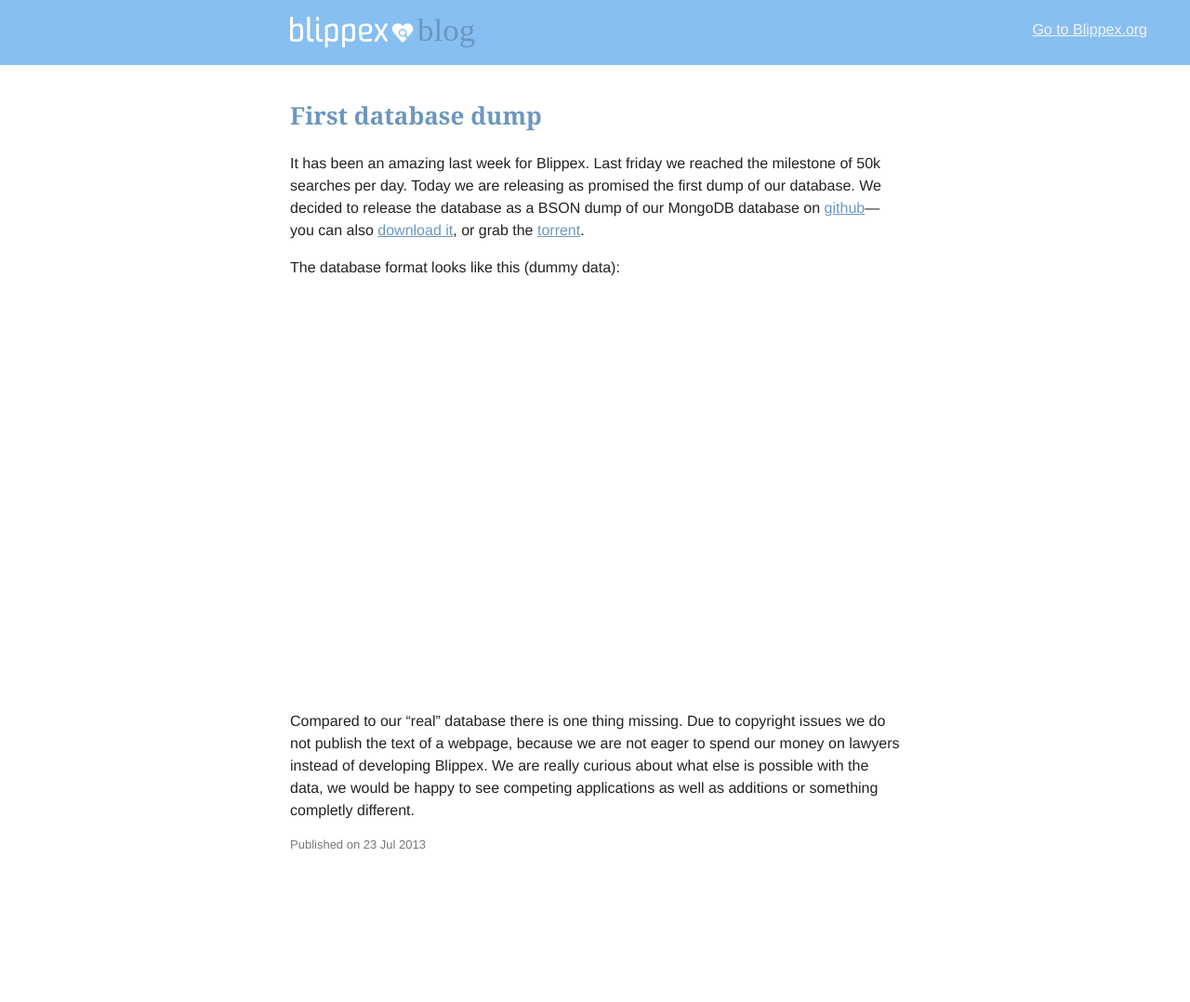
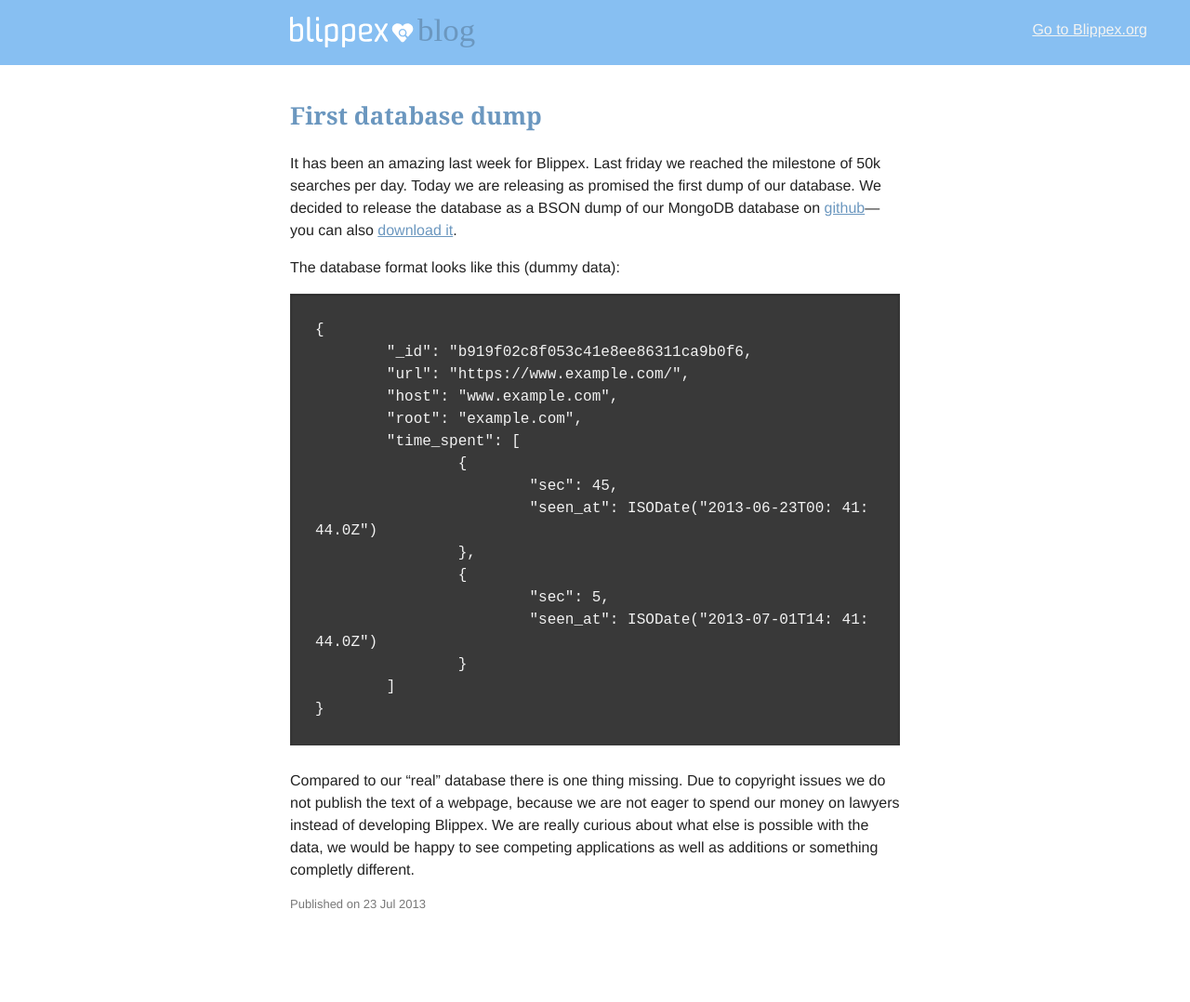
Before and after one commit to blippex/blippex.github.io, a Jekyll site: the page built from _posts/2013-07-23-First-database-dump.markdown, in a window 1280 px wide. Shown: the whole page at 93% size. Built offline with Jekyll 4.4.1, drawn with Linux system fonts in a browser that asks for light colours; comment, search, counter and statistics services are not loaded; before the commit the page ends 1014 px from its top, so only the background shows below that.

Commit message:
Deleted torrent link; added code highlighting.

```diff
--- a/_posts/2013-07-23-First-database-dump.markdown
+++ b/_posts/2013-07-23-First-database-dump.markdown
@@ -6,7 +6,7 @@
 tags: dump database
 ---
 
-It has been an amazing last week for Blippex. Last friday we reached the milestone of 50k searches per day. Today we are releasing as promised the first dump of our database. We decided to release the database as a BSON dump of our MongoDB database on [github](https://github.com/blippex/blippex_search_database_dump)—you can also [download it](https://s3-eu-west-1.amazonaws.com/export.blippex.org/blippex_18_07_2013.tar.gz), or grab the [torrent](magnet:?xt=urn:btih:B8E78959FD987B6644274FC36B73FD9E609B7F48&dn=blippex_18_07_2013.tar.gz&tr=http%3a//s3-tracker.eu-west-1.amazonaws.com%3a6969/announce).<!-- more -->
+It has been an amazing last week for Blippex. Last friday we reached the milestone of 50k searches per day. Today we are releasing as promised the first dump of our database. We decided to release the database as a BSON dump of our MongoDB database on [github](https://github.com/blippex/blippex_search_database_dump)—you can also [download it](https://s3-eu-west-1.amazonaws.com/export.blippex.org/blippex_18_07_2013.tar.gz).<!-- more -->
 
 The database format looks like this (dummy data):
 
--- a/css/highlighting.css
+++ /dev/null
@@ -1,70 +0,0 @@
-/*.highlight  { background: #333333; color: #ffffff}*/
-.highlight .hll { background-color: #ffffcc }
-.highlight .c { color: #87ceeb} /* Comment */
-.highlight .err { color: #ffffff} /* Error */
-.highlight .g { color: #ffffff} /* Generic */
-.highlight .k { color: #f0e68c} /* Keyword */
-.highlight .l { color: #ffffff} /* Literal */
-.highlight .n { color: #ffffff} /* Name */
-.highlight .o { color: #ffffff} /* Operator */
-.highlight .x { color: #ffffff} /* Other */
-.highlight .p { color: #ffffff} /* Punctuation */
-.highlight .cm { color: #87ceeb} /* Comment.Multiline */
-.highlight .cp { color: #cd5c5c} /* Comment.Preproc */
-.highlight .c1 { color: #87ceeb} /* Comment.Single */
-.highlight .cs { color: #87ceeb} /* Comment.Special */
-.highlight .gd { color: #0000c0; font-weight: bold; background-color: #008080 } /* Generic.Deleted */
-.highlight .ge { color: #c000c0; text-decoration: underline} /* Generic.Emph */
-.highlight .gr { color: #c0c0c0; font-weight: bold; background-color: #c00000 } /* Generic.Error */
-.highlight .gh { color: #cd5c5c} /* Generic.Heading */
-.highlight .gi { color: #ffffff; background-color: #0000c0 } /* Generic.Inserted */
-.highlight span.go { color: #add8e6; font-weight: bold; background-color: #4d4d4d } /* Generic.Output, qualified with span to prevent applying this style to the Go language, see #1153. */
-.highlight .gp { color: #ffffff} /* Generic.Prompt */
-.highlight .gs { color: #ffffff} /* Generic.Strong */
-.highlight .gu { color: #cd5c5c} /* Generic.Subheading */
-.highlight .gt { color: #c0c0c0; font-weight: bold; background-color: #c00000 } /* Generic.Traceback */
-.highlight .kc { color: #f0e68c} /* Keyword.Constant */
-.highlight .kd { color: #f0e68c} /* Keyword.Declaration */
-.highlight .kn { color: #f0e68c} /* Keyword.Namespace */
-.highlight .kp { color: #f0e68c} /* Keyword.Pseudo */
-.highlight .kr { color: #f0e68c} /* Keyword.Reserved */
-.highlight .kt { color: #bdb76b} /* Keyword.Type */
-.highlight .ld { color: #ffffff} /* Literal.Date */
-.highlight .m { color: #ffffff} /* Literal.Number */
-.highlight .s { color: #ffffff} /* Literal.String */
-.highlight .na { color: #ffffff} /* Name.Attribute */
-.highlight .nb { color: #ffffff} /* Name.Builtin */
-.highlight .nc { color: #ffffff} /* Name.Class */
-.highlight .no { color: #ffa0a0} /* Name.Constant */
-.highlight .nd { color: #ffffff} /* Name.Decorator */
-.highlight .ni { color: #ffdead} /* Name.Entity */
-.highlight .ne { color: #ffffff} /* Name.Exception */
-.highlight .nf { color: #ffffff} /* Name.Function */
-.highlight .nl { color: #ffffff} /* Name.Label */
-.highlight .nn { color: #ffffff} /* Name.Namespace */
-.highlight .nx { color: #ffffff} /* Name.Other */
-.highlight .py { color: #ffffff} /* Name.Property */
-.highlight .nt { color: #f0e68c} /* Name.Tag */
-.highlight .nv { color: #98fb98} /* Name.Variable */
-.highlight .ow { color: #ffffff} /* Operator.Word */
-.highlight .w { color: #ffffff} /* Text.Whitespace */
-.highlight .mf { color: #ffffff} /* Literal.Number.Float */
-.highlight .mh { color: #ffffff} /* Literal.Number.Hex */
-.highlight .mi { color: #ffffff} /* Literal.Number.Integer */
-.highlight .mo { color: #ffffff} /* Literal.Number.Oct */
-.highlight .sb { color: #ffffff} /* Literal.String.Backtick */
-.highlight .sc { color: #ffffff} /* Literal.String.Char */
-.highlight .sd { color: #ffffff} /* Literal.String.Doc */
-.highlight .s2 { color: #ffffff} /* Literal.String.Double */
-.highlight .se { color: #ffffff} /* Literal.String.Escape */
-.highlight .sh { color: #ffffff} /* Literal.String.Heredoc */
-.highlight .si { color: #ffffff} /* Literal.String.Interpol */
-.highlight .sx { color: #ffffff} /* Literal.String.Other */
-.highlight .sr { color: #ffffff} /* Literal.String.Regex */
-.highlight .s1 { color: #ffffff} /* Literal.String.Single */
-.highlight .ss { color: #ffffff} /* Literal.String.Symbol */
-.highlight .bp { color: #ffffff} /* Name.Builtin.Pseudo */
-.highlight .vc { color: #98fb98} /* Name.Variable.Class */
-.highlight .vg { color: #98fb98} /* Name.Variable.Global */
-.highlight .vi { color: #98fb98} /* Name.Variable.Instance */
-.highlight .il { color: #ffffff} /* Literal.Number.Integer.Long */
--- a/css/stylesheet.css
+++ b/css/stylesheet.css
@@ -1,4 +1,3 @@
-@import "highlighting.css";
 article,aside,details,figcaption,figure,footer,header,hgroup,main,nav,section,summary{display:block}
 audio,canvas,video{display:inline-block}
 audio:not([controls]){display:none;height:0}
@@ -74,4 +73,5 @@
 #posts>li article a.more{text-decoration:underline;display:block;margin-top:1.5em;text-align:center}
 #content{padding:0 .75em;-webkit-box-sizing:border-box;-moz-box-sizing:border-box;box-sizing:border-box}
 #disqus_thread{padding:0 .75em;-webkit-box-sizing:border-box;-moz-box-sizing:border-box;box-sizing:border-box;margin-top:3em}
-@media only screen and (min-width:768px){.container{margin:2.25em 16.666666666666664%} header a.home{margin-left:16.666666666666664%} header a.blippex span{display:inline}}@media only screen and (min-width:1200px){.container{width:auto;margin:2.25em auto;max-width:42.5em} header{position:relative}header a.home{width:auto;max-width:42.5em;margin:0 auto;float:none} header a.blippex{position:absolute;top:1.0625em;right:.625em}}
+@media only screen and (min-width:768px){.container{margin:2.25em 16.666666666666664%} header a.home{margin-left:16.666666666666664%} header a.blippex span{display:inline}}@media only screen and (min-width:1200px){.container{width:auto;margin:2.25em auto;max-width:42.5em} header{position:relative}header a.home{width:auto;max-width:42.5em;margin:0 auto;float:none} header a.blippex{position:absolute;top:1.0625em;right:.625em}}pre{margin-bottom:1.625em}
+pre{color:#f2f2f2;background-color:#393939;border:1px solid #393939;font-family:"Bitstream Vera Sans Mono","Courier New",Courier,monospace;margin-left:0;margin-right:0;padding:1.625em;overflow:auto;-webkit-box-shadow:inset 0 1px 2px rgba(0,0,0,0.3),0 1px 0 rgba(255,255,255,0.6);-moz-box-shadow:inset 0 1px 2px rgba(0,0,0,0.3),0 1px 0 rgba(255,255,255,0.6);box-shadow:inset 0 1px 2px rgba(0,0,0,0.3),0 1px 0 rgba(255,255,255,0.6)}
```
Also changed, not shown: css/stylesheet.less (+19 -1 lines), 3 other files.
